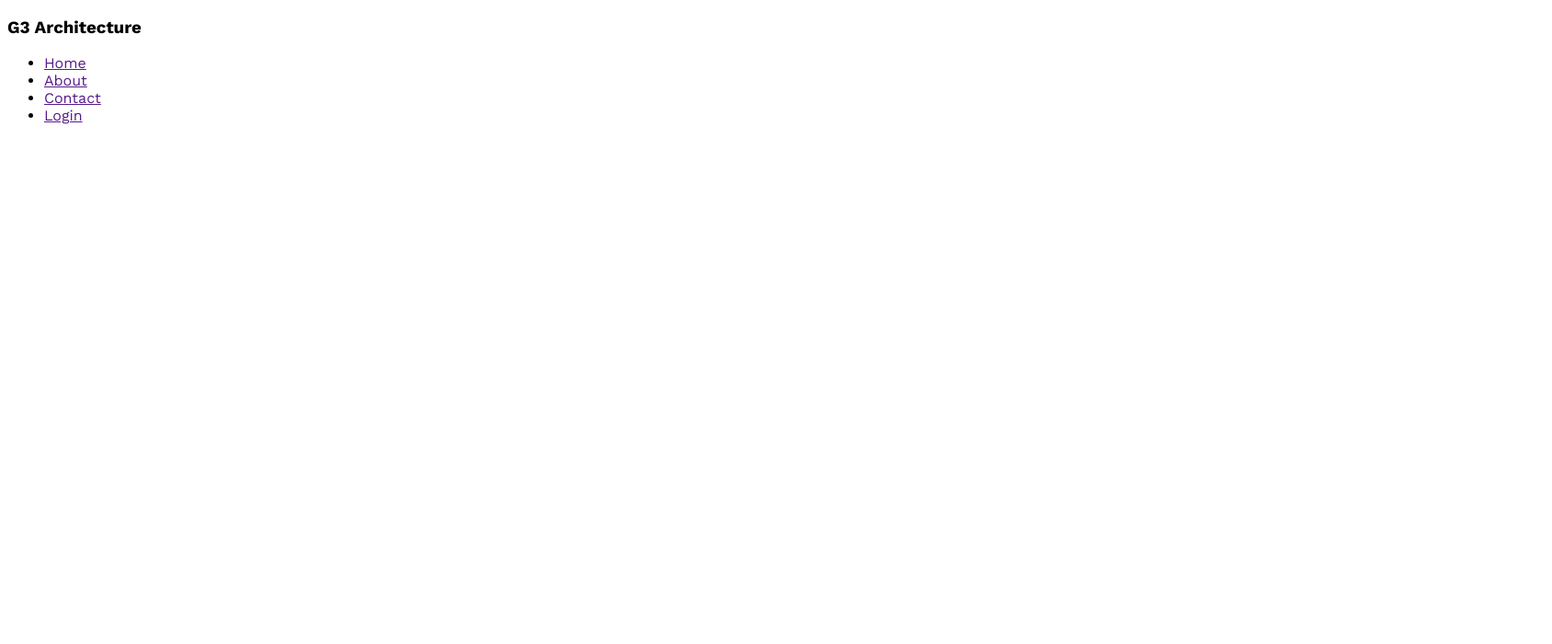
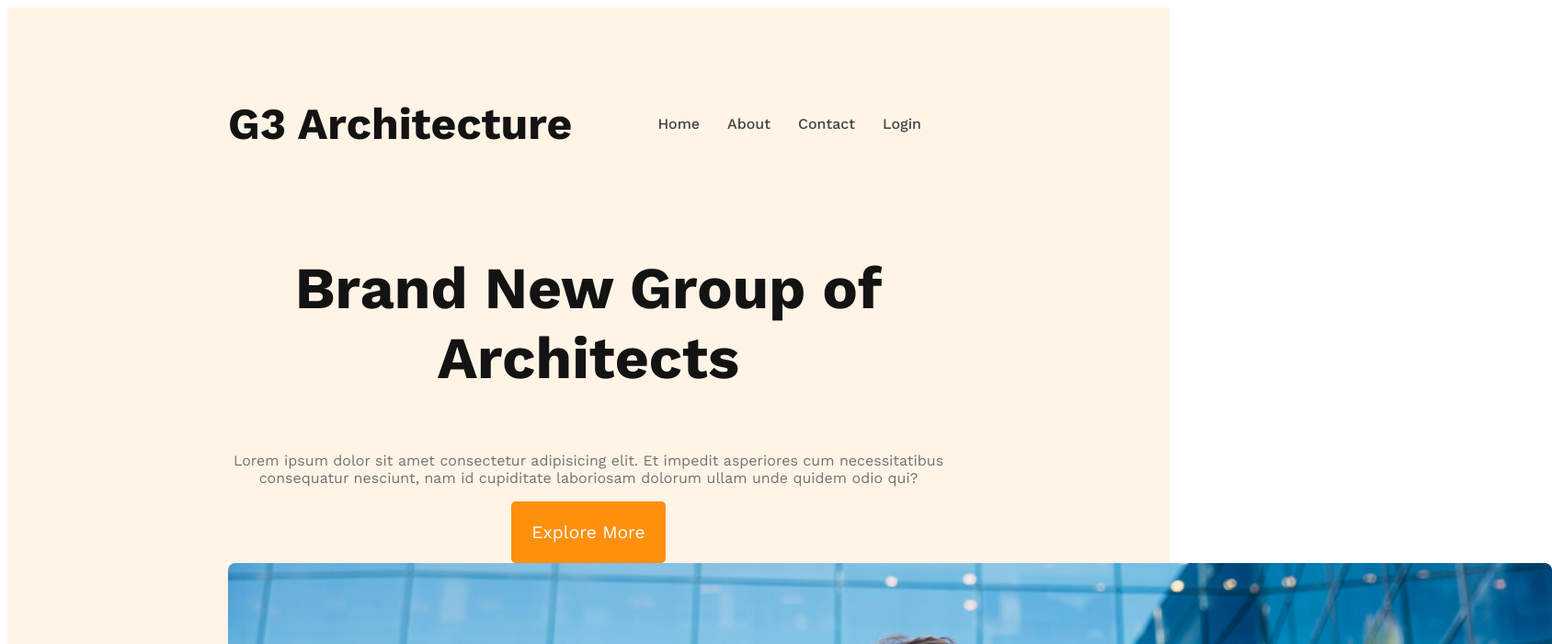
Before and after one commit to Ashik3201/g3-arc, a plain HTML site: page index.html in a window 1280 px wide. Shown: the top 700 px of the page at 92% size, 1688 px wide, since content can reach past the window. Drawn offline with nearby package versions, Linux system fonts and the light colour scheme.

Commit message:
banner content aded

```diff
--- a/index.html
+++ b/index.html
@@ -9,7 +9,7 @@
 <body>
     <header>
         <nav>
-            <h3>G3 Architecture</h3>
+            <h3 class="nav-title">G3 Architecture</h3>
 
             <ul>
                 <li><a href="">Home</a></li>
@@ -18,6 +18,17 @@
                 <li><a href="">Login</a></li>
             </ul>
         </nav>
+
+        <div class="banner">
+            <div class="banner-content">
+                <h3 class="banner-title">Brand New
+                    Group of Architects
+                    </h3>
+                    <p class="banner-des">Lorem ipsum dolor sit amet consectetur adipisicing elit. Et impedit asperiores cum necessitatibus consequatur nesciunt, nam id cupiditate laboriosam dolorum ullam unde quidem odio qui?</p>
+                    <button class="btn-primary">Explore More</button>
+            </div>
+            <img src="images/banner.png" alt="">
+        </div>
     </header>
 
     <main>
--- a/style.css
+++ b/style.css
@@ -3,3 +3,60 @@
 *{
     font-family: "Work Sans", sans-serif;
 }
+
+/* Header Related style */
+
+header{
+    background-color: #FF900E1A;
+    padding: 50px 240px;
+}
+
+nav{
+    display: flex;
+    justify-content: space-between;
+    align-items: center;
+}
+
+nav > ul{
+    display: flex;
+}
+nav li{
+    list-style: none;
+    margin-right: 30px;
+    font-weight: 500;
+    font-size: 1rem;
+}
+nav li a {
+    text-decoration: none;
+    color: #424242;
+}
+.nav-title{
+    font-weight: 700;
+    font-size: 3rem;
+    color: #131313;
+}
+
+/* Banner related Style */
+
+.banner-content{
+    max-width: 800px;
+    text-align: center;
+    margin: 0 auto;
+}
+.btn-primary{
+    padding: 22px ;
+    background-color: #FF900E;
+    color: white;
+    border-radius: 5px;
+    border: 0;
+    font-size: 1.2rem;
+}
+.banner-title{
+    font-size: 4rem;
+    font-weight: 700;
+    color: #131313;
+}
+.banner-des{
+    color: #727272;
+    font-weight: 400;
+}
```
